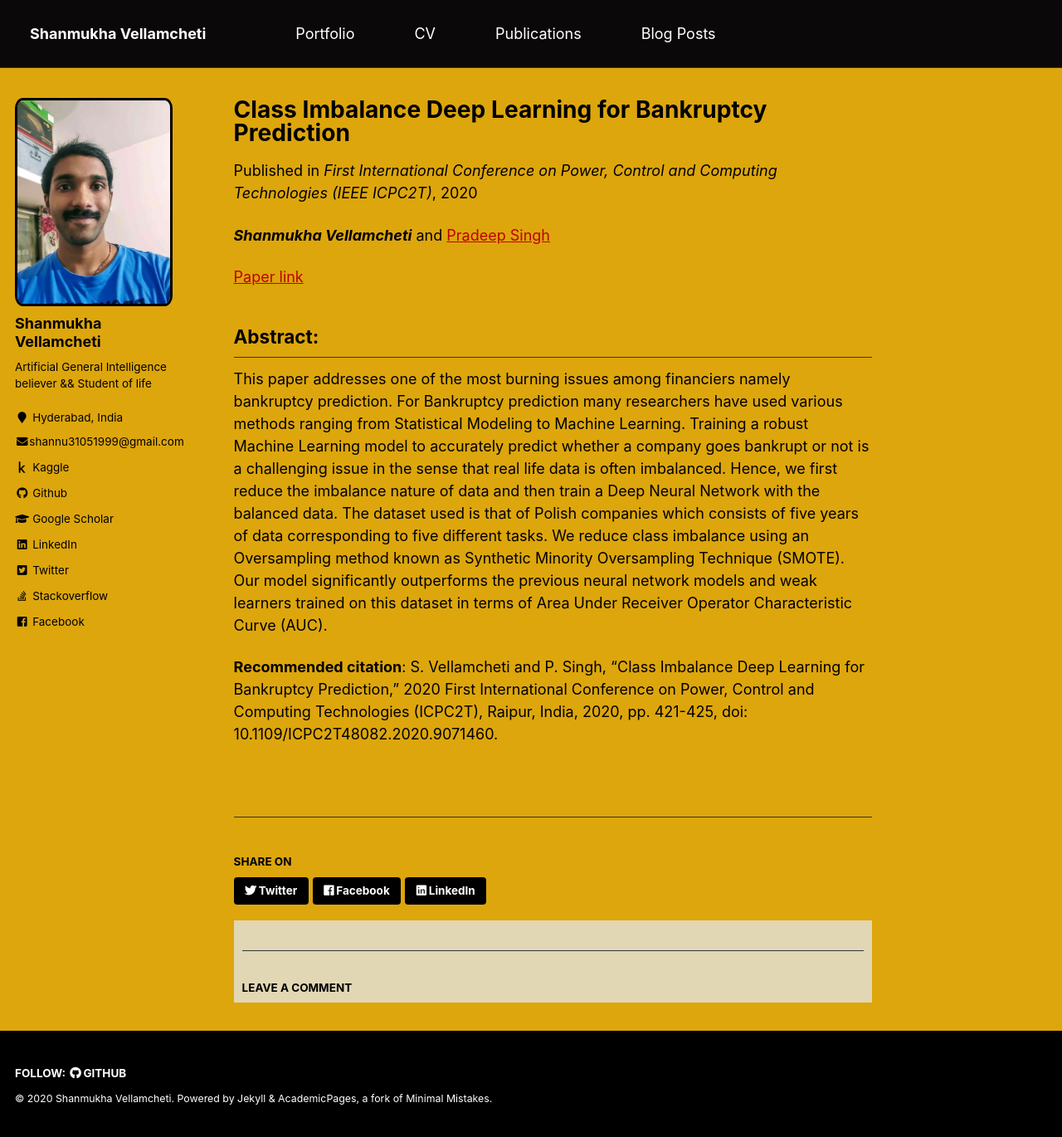
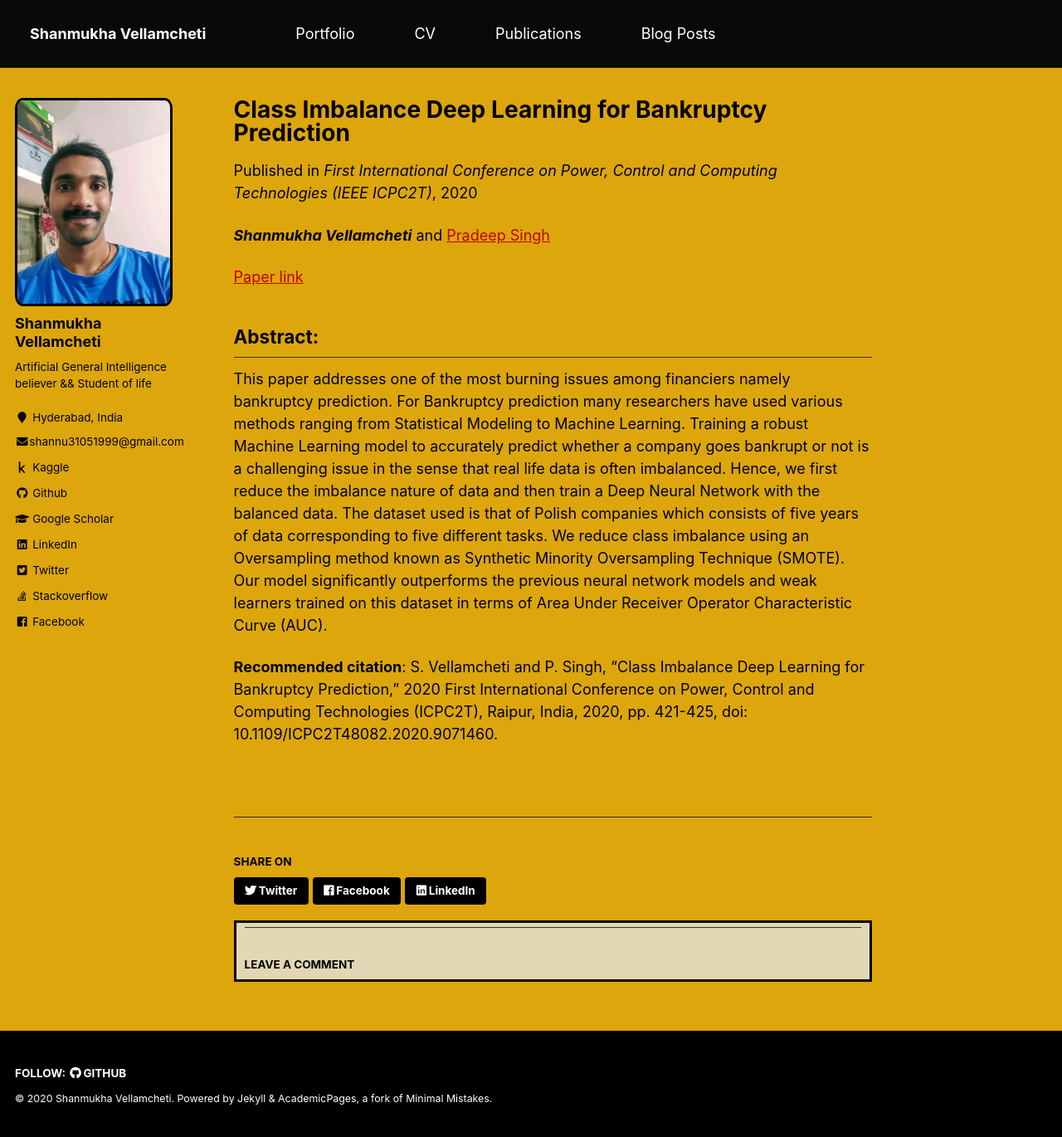
Before and after one commit to shanmukha-MaiL/shanmukha-MaiL.github.io, a Jekyll site: the page built from _publications/2020-01-05-class-imb-dl-bank.md, in a window 1280 px wide and 1370 px high. Shown: the whole window at 83% size. Built offline with Jekyll 4.4.1, drawn with Linux system fonts in a browser that asks for light colours; comment, search, counter and statistics services are not loaded.

Commit message:
Update _page.scss

```diff
--- a/_sass/_page.scss
+++ b/_sass/_page.scss
@@ -290,12 +290,15 @@
   @include full();
    background-color: rgb(226, 215, 180) !important;
    padding-left: 10px !important;
+   padding-top: 0px !important;
    padding-right: 10px !important;
    margin-top: 15px !important;
+   border: 3px solid #000 !important;
+
 }
 
 .page__comments-title {
-  margin-top: 2rem;
+  margin-top: 5px;
   margin-bottom: 10px;
   padding-top: 2rem;
   font-size: $type-size-6;
```
